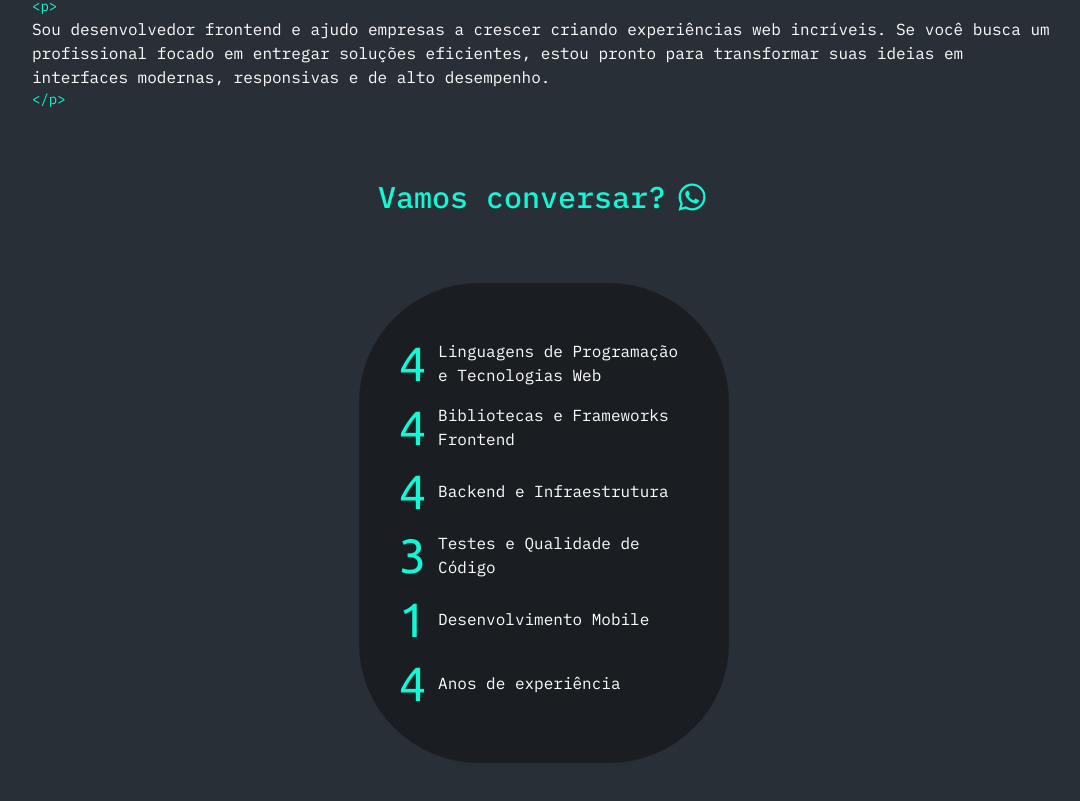
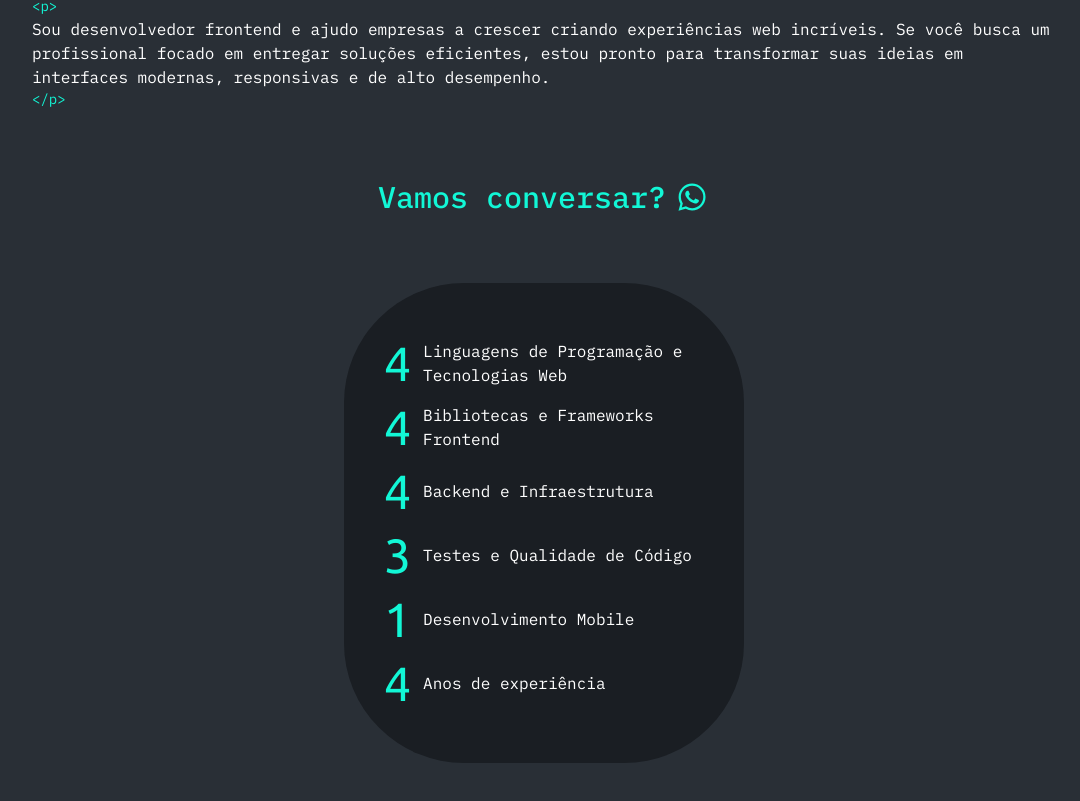
Before and after one commit to leonardobl/portfolio, a React (Vite) app: page / in a window 1280 px wide. Shown: the part 1450-2251 px from the top of the page, without its empty margins (96-1176 px from the left). Built offline with nearby package versions, Linux system fonts and the light colour scheme.

Commit message:
adjust padding techSumary

```diff
--- a/src/components/TechProfile/index.tsx
+++ b/src/components/TechProfile/index.tsx
@@ -3,7 +3,7 @@ import { Title } from "../Typography/Title";
 
 export const TechProfile = () => {
   return (
-    <div className="bg-custom-gray-100 w-full max-w-[370px] flex flex-col px-10 py-14 gap-4 rounded-[120px]">
+    <div className="bg-custom-gray-100 w-full max-w-[400px] flex flex-col px-10 py-14 gap-4 rounded-[120px]">
       <div className="flex gap-3 items-center">
         <Title as="h2" className="text-custom-brand-100 text-5xl">
           4
```
